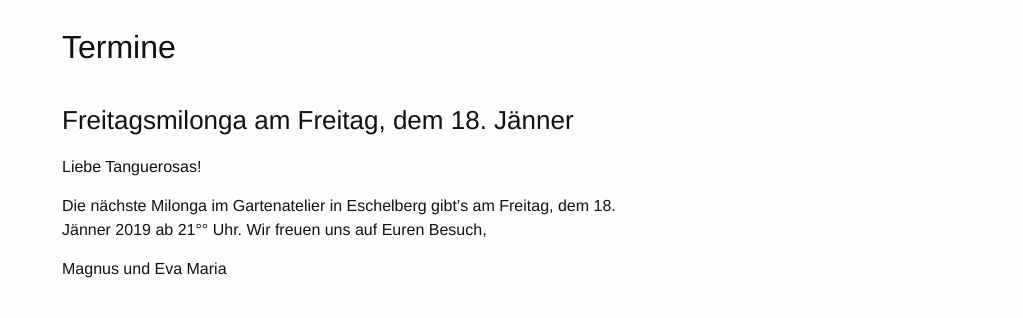
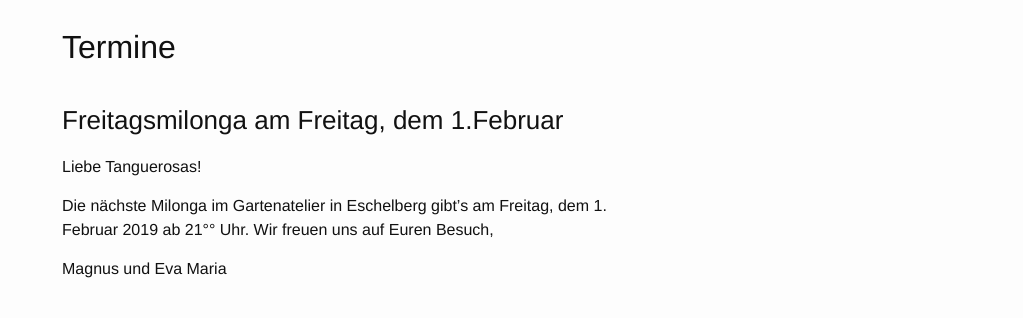
Before and after one commit to eschelberg/eschelberg.github.io, a Jekyll site: the page built from tango/index.md, in a window 1280 px wide. Shown: the part 785-1103 px from the top of the page, without its empty margins (128-1151 px from the left). Built offline with Jekyll 4.4.1, drawn with Linux system fonts in a browser that asks for light colours.

Commit message:
Update index.md

```diff
--- a/tango/index.md
+++ b/tango/index.md
@@ -11,11 +11,11 @@ Der musikalische Fluß des Abends wird nicht durch Tandas und Cortinas unterbroc
 
 ## Termine
 
-### Freitagsmilonga am Freitag, dem 18. Jänner
+### Freitagsmilonga am Freitag, dem 1.Februar
 
 Liebe Tanguerosas!
 
-Die nächste Milonga im Gartenatelier in Eschelberg gibt’s am Freitag, dem 18. Jänner 2019 ab 21°° Uhr.
+Die nächste Milonga im Gartenatelier in Eschelberg gibt’s am Freitag, dem 1. Februar 2019 ab 21°° Uhr.
 Wir freuen uns auf Euren Besuch,
 
 Magnus und Eva Maria
```
